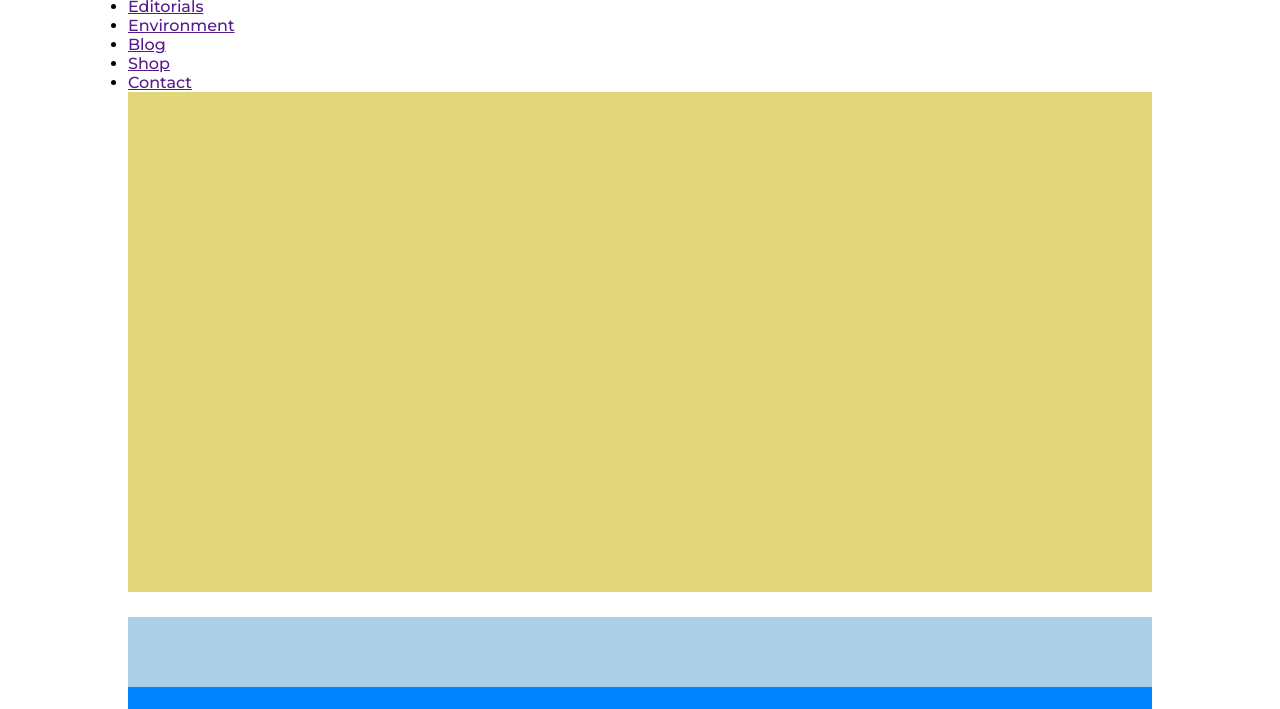
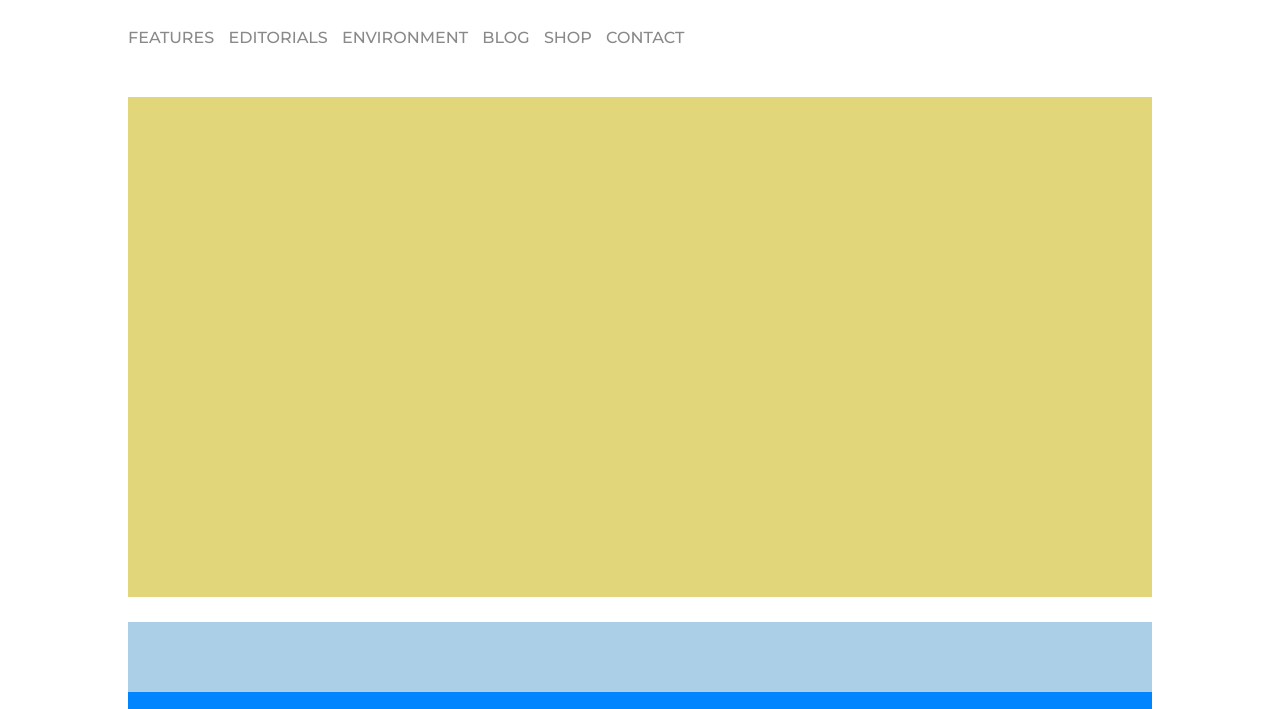
Before and after one commit to luirusso/htmlcss-wp, a plain HTML site: page index.html in a window 1280 px wide. Shown: the part 116-825 px from the top of the page. Drawn offline with Linux system fonts and the light colour scheme.

Commit message:
shaped and styled navbar and ul inside

```diff
--- a/css/main.css
+++ b/css/main.css
@@ -25,8 +25,29 @@ footer {
     height: 65px;
 }
 
+nav {
+    margin-top: 50px;
+    margin-bottom: 50px;
+}
+
+nav ul li {
+    display: inline-block;
+    text-transform: uppercase;
+    margin-right: 10px;
+}
+
+nav ul li a {
+    text-decoration: none;
+    color: #898989;
+}
+
+nav ul li a:hover {
+    color: black;
+}
 
 /* UTILITIES */
+
+
 .debug-box {
     height: 100px;
     width: auto;
--- a/index.html
+++ b/index.html
@@ -18,6 +18,7 @@
             <a href="./index.html">
                 <img class="brand" src="./img/logo.png" alt="">
             </a>
+            <nav>
                 <ul>
                     <li>
                         <a href="">Features</a>
@@ -38,6 +39,7 @@
                         <a href="">Contact</a>
                     </li>
                 </ul>
+            </nav>
         </header>
         <!-- 1st Section -->
         <section>
```
Lines whose indentation alone changed are shown as unchanged.
